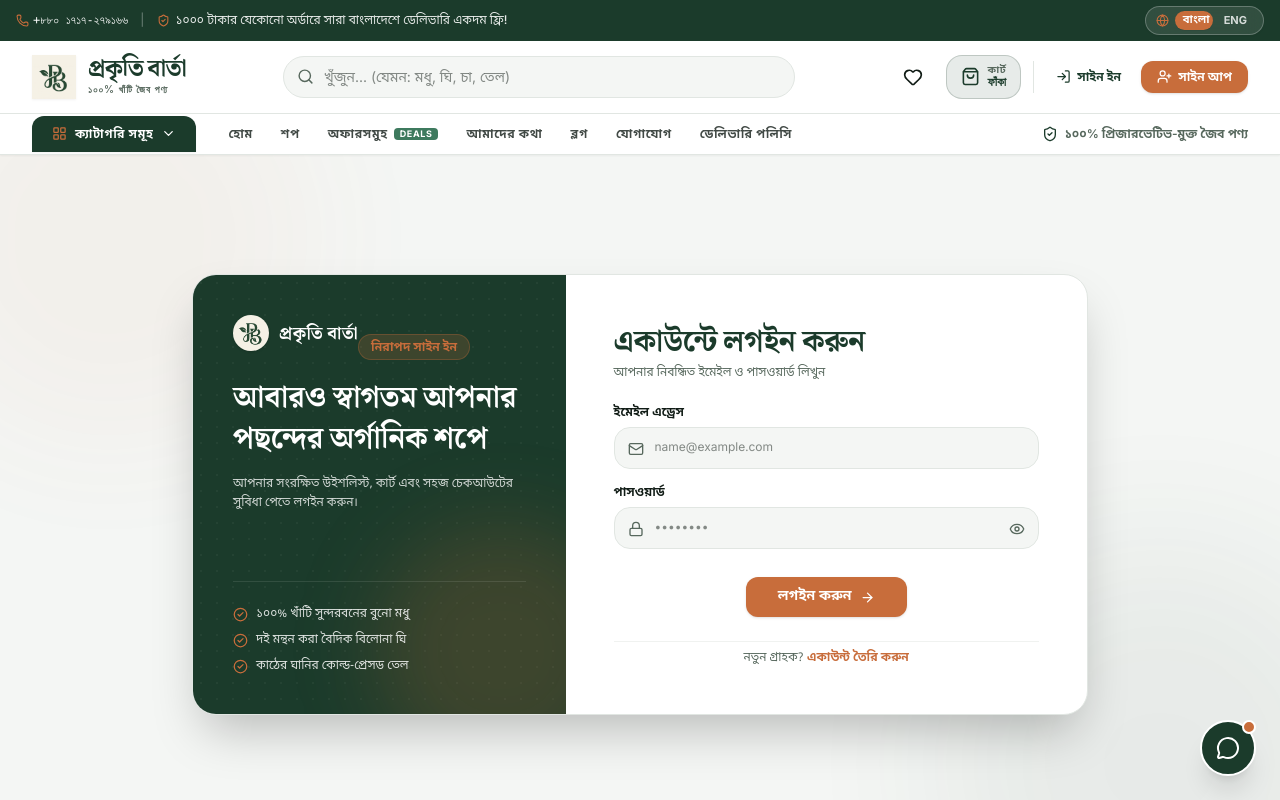
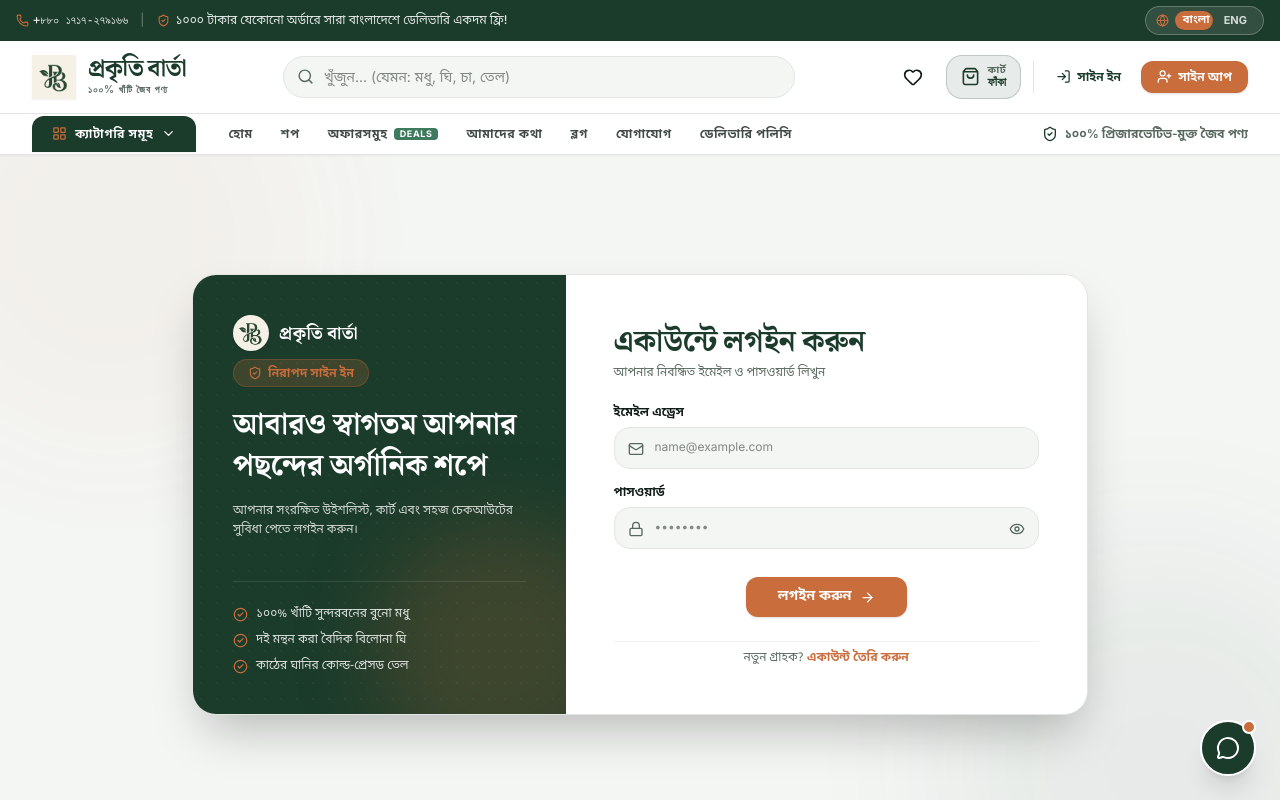
Before and after one commit to tridib371/prokriti-barta, a React (Vite) app: page /login in a window 1280 px wide. Shown: the top 800 px of the page. Built offline with nearby package versions, Linux system fonts and the light colour scheme.

Commit message:
fix: adjust vertical alignment, padding and icon centering for Secure Sign In badge on Login and Register pages

```diff
--- a/src/pages/Login.jsx
+++ b/src/pages/Login.jsx
@@ -73,9 +73,12 @@ export default function Login() {
               </span>
             </Link>
 
-            <span className="px-3 py-1 bg-accent/20 text-accent font-bold text-xs rounded-full inline-block border border-accent/30">
-              {lang === 'bn' ? 'নিরাপদ সাইন ইন' : 'Secure Sign In'}
-            </span>
+            <div>
+              <span className="inline-flex items-center gap-1.5 px-3.5 py-1.5 bg-accent/20 text-accent font-bold text-xs rounded-full border border-accent/30 shadow-2xs leading-none">
+                <ShieldCheck size={14} className="text-accent" />
+                <span>{lang === 'bn' ? 'নিরাপদ সাইন ইন' : 'Secure Sign In'}</span>
+              </span>
+            </div>
             <h2 className="font-display font-bold text-2xl lg:text-3xl text-surface leading-snug">
               {t('login.banner.title')}
             </h2>
--- a/src/pages/Register.jsx
+++ b/src/pages/Register.jsx
@@ -75,9 +75,12 @@ export default function Register() {
               </span>
             </Link>
 
-            <span className="px-3 py-1 bg-accent/20 text-accent font-bold text-xs rounded-full inline-block border border-accent/30">
-              {lang === 'bn' ? 'নতুন একাউন্ট' : 'Join Prokriti'}
-            </span>
+            <div>
+              <span className="inline-flex items-center gap-1.5 px-3.5 py-1.5 bg-accent/20 text-accent font-bold text-xs rounded-full border border-accent/30 shadow-2xs leading-none">
+                <CheckCircle2 size={14} className="text-accent" />
+                <span>{lang === 'bn' ? 'নতুন একাউন্ট' : 'Join Prokriti'}</span>
+              </span>
+            </div>
             <h2 className="font-display font-bold text-2xl lg:text-3xl text-surface leading-snug">
               {lang === 'bn' ? 'যুক্ত হন প্রকৃতির সাথে, শুরু হোক নতুন অভিজ্ঞতা' : 'Join Nature, Begin a Pure Journey'}
             </h2>
```
